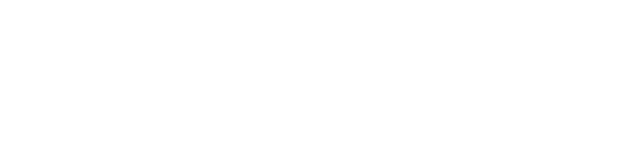
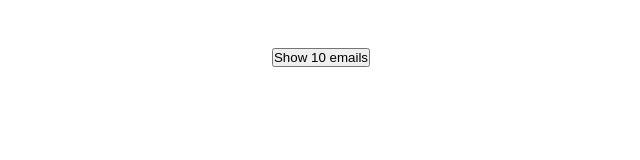
Before and after one commit to EnricoDG97/vue-email-list, a plain HTML site: page index.html in a window 1280 px wide. Shown: the whole page, without its empty margins (319-959 px from the left). Drawn offline with nearby package versions, Linux system fonts and the light colour scheme.

Commit message:
feat: API test on click

```diff
--- /dev/null
+++ b/css/style.css
@@ -0,0 +1,14 @@
+* {
+    margin: 0 auto;
+    padding: 0;
+    box-sizing: border-box;
+}
+
+.container {
+    margin-top: 3rem;
+    text-align: center;
+}
+
+ul {
+    list-style-type: none;
+}
--- a/index.html
+++ b/index.html
@@ -5,11 +5,19 @@
     <meta name="viewport" content="width=device-width, initial-scale=1.0">
     <!-- collegamento vue cdn -->
     <script src="https://unpkg.com/vue@3/dist/vue.global.js"></script>
+    <link rel="stylesheet" href="css/style.css">
     <title>Vue Email List</title>
 </head>
 <body>
     <div id="app">
-
+        <div class="container">
+            <button @click="generateEmails">Show 10 emails</button>
+            <ul>
+                <li>
+                    {{ }}
+                </li>
+            </ul>
+        </div>
     </div>
     <!-- collegamento axios cdn -->
     <script src="https://cdn.jsdelivr.net/npm/axios/dist/axios.min.js"></script>
--- a/js/script.js
+++ b/js/script.js
@@ -5,5 +5,15 @@ const { createApp } = Vue
       return {
         email: "",
       }
-    }
+    },
+    methods: {
+        // funzione che chiama un email random dal server boolean
+        generateEmails () {
+            axios
+                .get("https://flynn.boolean.careers/exercises/api/random/mail")
+                .then((resp) => {
+                    console.log(resp.data.response);
+                })
+        },
+    },
   }).mount('#app')
```
